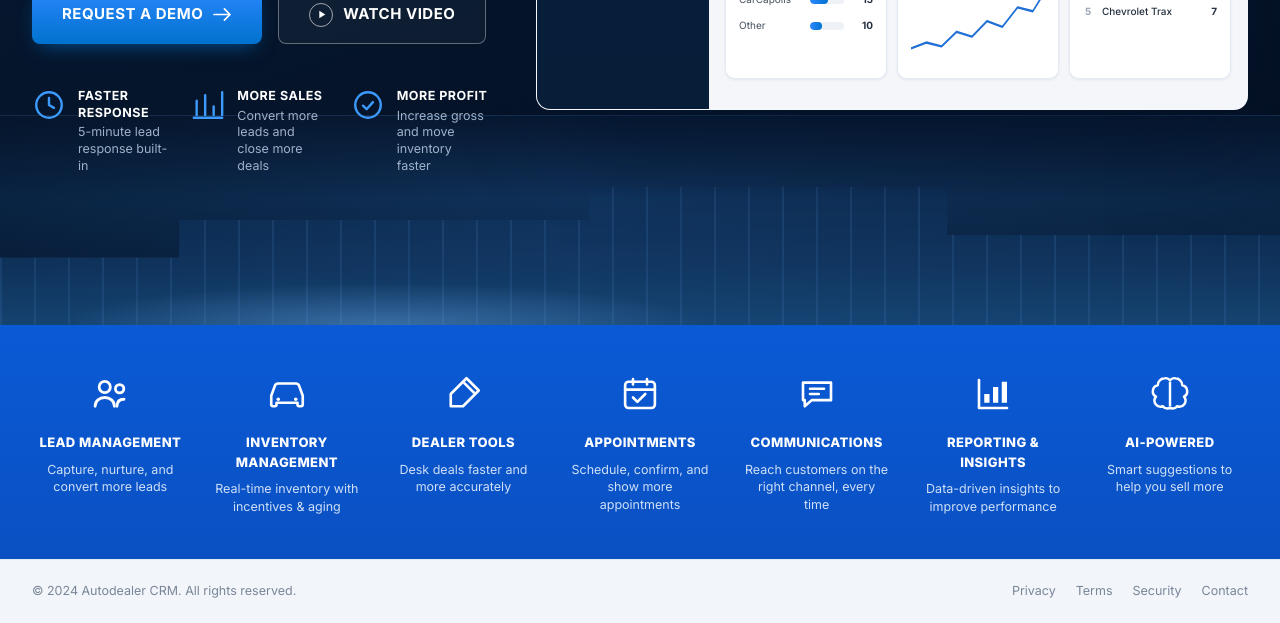
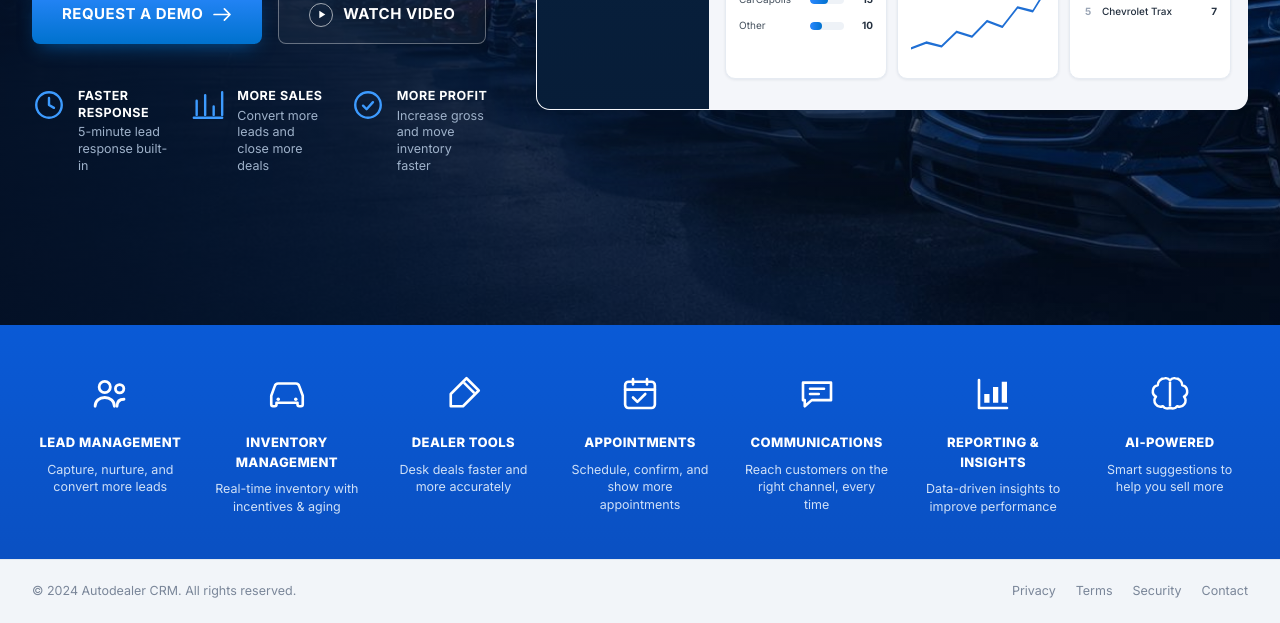
Before and after one commit to cameronmiller046/AutoDealer, a website: page public/index.html in a window 1280 px wide. Shown: the part 773-1396 px from the top of the page. Drawn offline with Linux system fonts and the light colour scheme.

Commit message:
Use dealership photo as hero background

```diff
--- a/public/index.html
+++ b/public/index.html
@@ -263,7 +263,6 @@
         </div>
       </div>
     </div>
-    <div class="hero-dealership" aria-hidden="true"></div>
   </section>
 
   <!-- ===================== FEATURE STRIP ===================== -->
--- a/public/styles.css
+++ b/public/styles.css
@@ -128,9 +128,24 @@ a { color: inherit; text-decoration: none; }
 /* ===================== HERO ===================== */
 .hero {
   position: relative;
-  background:
-    radial-gradient(120% 90% at 78% 8%, #0d3a72 0%, rgba(13, 58, 114, 0) 55%),
-    linear-gradient(160deg, #071f3d 0%, #05152b 55%, #040f22 100%);
+  /* Base colour doubles as the fallback if the photo fails to load */
+  background-color: #05152b;
+  background-image:
+    /* left-weighted scrim keeps the headline legible over the photo */
+    linear-gradient(
+      95deg,
+      rgba(4, 15, 34, 0.88) 0%,
+      rgba(5, 20, 42, 0.72) 30%,
+      rgba(6, 25, 50, 0.42) 56%,
+      rgba(6, 28, 56, 0.22) 80%,
+      rgba(6, 28, 56, 0.15) 100%
+    ),
+    /* soft darkening toward the top so the sticky header stays readable */
+    linear-gradient(180deg, rgba(4, 15, 34, 0.5) 0%, rgba(4, 15, 34, 0) 26%),
+    url("/images/hero-dealership.jpg");
+  background-size: cover, cover, cover;
+  background-position: center, center, center 65%;
+  background-repeat: no-repeat;
   overflow: hidden;
   padding-top: 66px;
 }
@@ -187,33 +202,6 @@ a { color: inherit; text-decoration: none; }
 .hl-icon svg { width: 34px; height: 34px; }
 .hl-text { display: flex; flex-direction: column; color: #9fb2ca; font-size: 12.5px; line-height: 1.35; }
 .hl-text strong { color: #fff; font-size: 12.5px; font-weight: 700; letter-spacing: 0.5px; margin-bottom: 3px; }
-
-/* dealership photo band */
-.hero-dealership {
-  position: absolute;
-  left: 0; right: 0; bottom: 0;
-  height: 210px;
-  z-index: 1;
-  background:
-    linear-gradient(180deg, rgba(4, 15, 34, 0.75) 0%, rgba(4, 15, 34, 0.15) 40%, rgba(4, 15, 34, 0.6) 100%),
-    linear-gradient(90deg, #0a2748 0%, #123763 45%, #0c2a4d 100%);
-  border-top: 1px solid rgba(120, 170, 230, 0.12);
-}
-.hero-dealership::before {
-  /* building silhouette + lit showroom */
-  content: "";
-  position: absolute; left: 0; right: 0; bottom: 0; height: 150px;
-  background:
-    repeating-linear-gradient(90deg, rgba(90,150,220,0.16) 0 2px, transparent 2px 34px),
-    linear-gradient(180deg, rgba(20,60,105,0) 0%, rgba(24,74,128,0.55) 60%, rgba(30,92,150,0.75) 100%);
-  clip-path: polygon(0 55%, 14% 55%, 14% 30%, 46% 30%, 46% 8%, 74% 8%, 74% 40%, 100% 40%, 100% 100%, 0 100%);
-  opacity: 0.85;
-}
-.hero-dealership::after {
-  content: "";
-  position: absolute; left: 6%; bottom: 0; width: 60%; height: 60px;
-  background: radial-gradient(60% 100% at 40% 100%, rgba(120,185,255,0.35), rgba(120,185,255,0) 70%);
-}
 
 /* ===================== APP WINDOW (dashboard mockup) ===================== */
 .hero-visual { position: relative; z-index: 3; min-width: 0; }
```
Also changed, not shown: public/images/hero-dealership.jpg (added).
